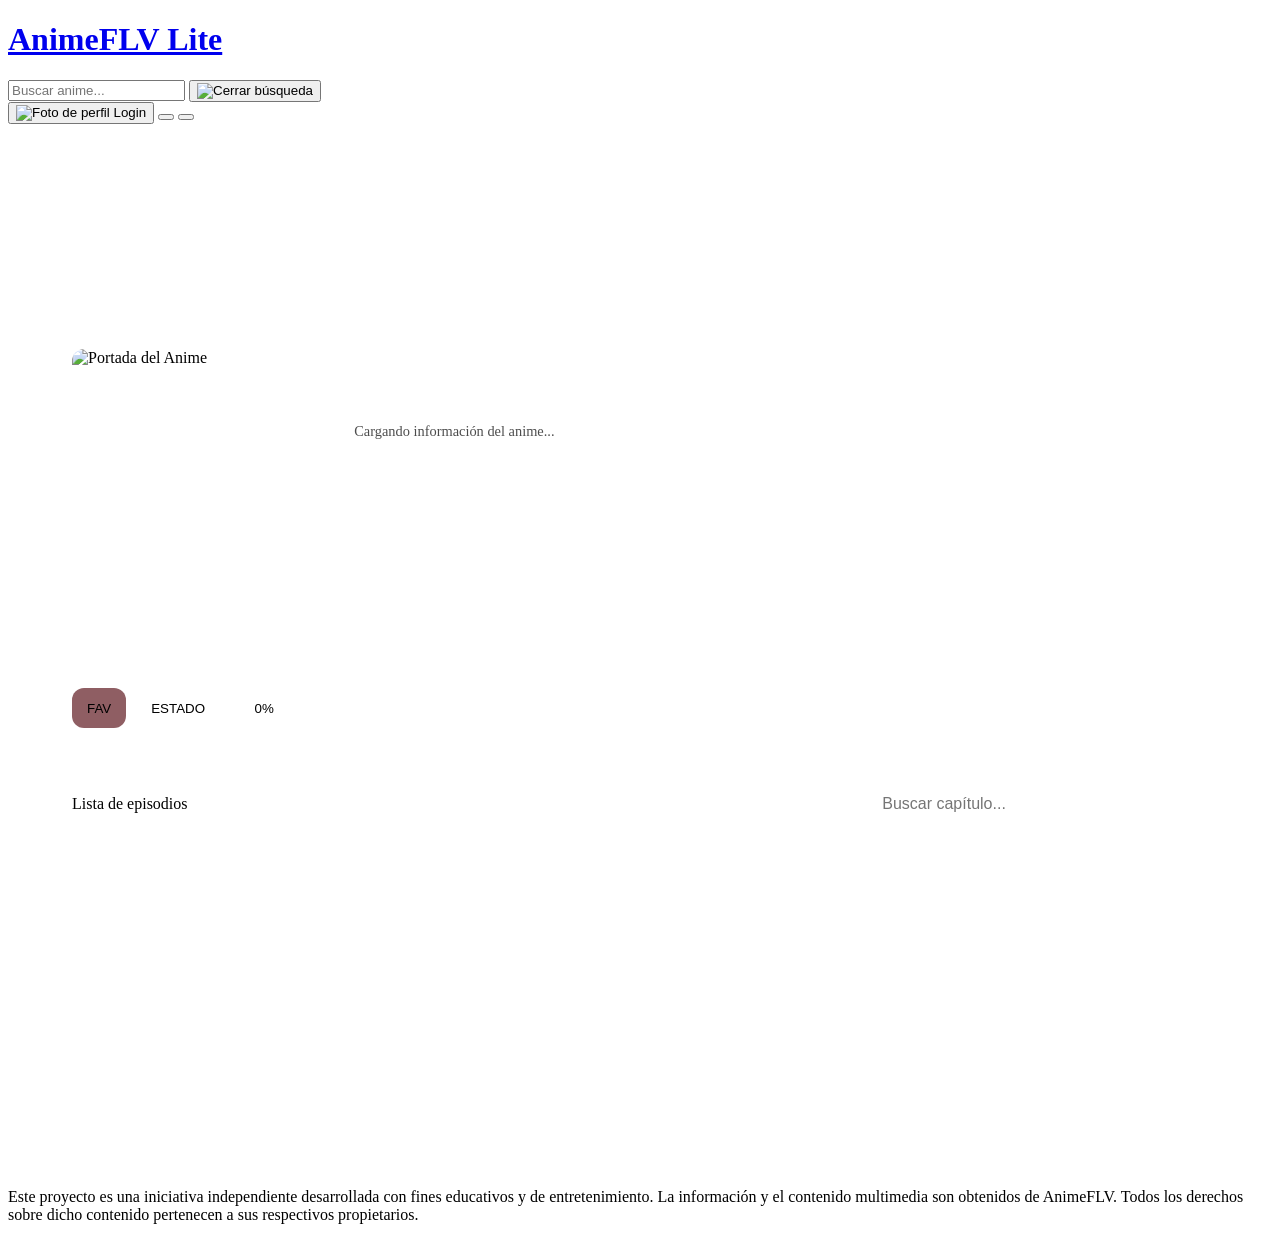
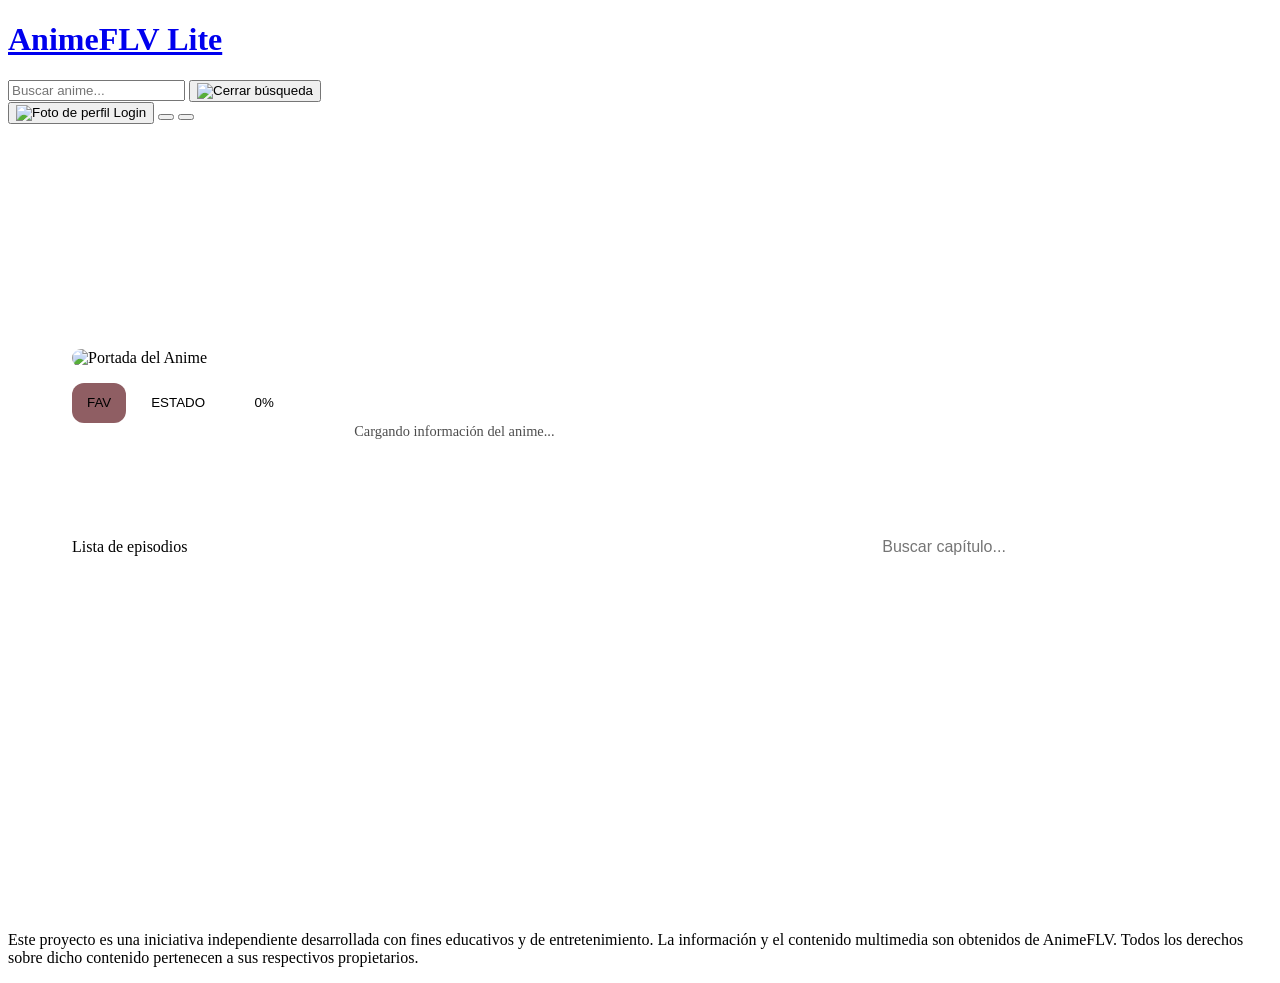

fix ui

--- a/styles/style_anime.css
+++ b/styles/style_anime.css
@@ -100,10 +100,7 @@ body::after {
 .anime-container1 img {
   cursor: pointer;
   border-radius: 12px;
-  width: 100%;
-  height: auto;
-  object-fit: contain;
-  aspect-ratio: 26/37;
+
 }
   
 .anime-rating {
@@ -399,6 +396,7 @@ body::after {
   animation: shimmer 1.5s infinite;
 }
 #portadacarga {
+  border-radius: 12px;
   pointer-events: none;
   width: 100%;
   position: absolute;
